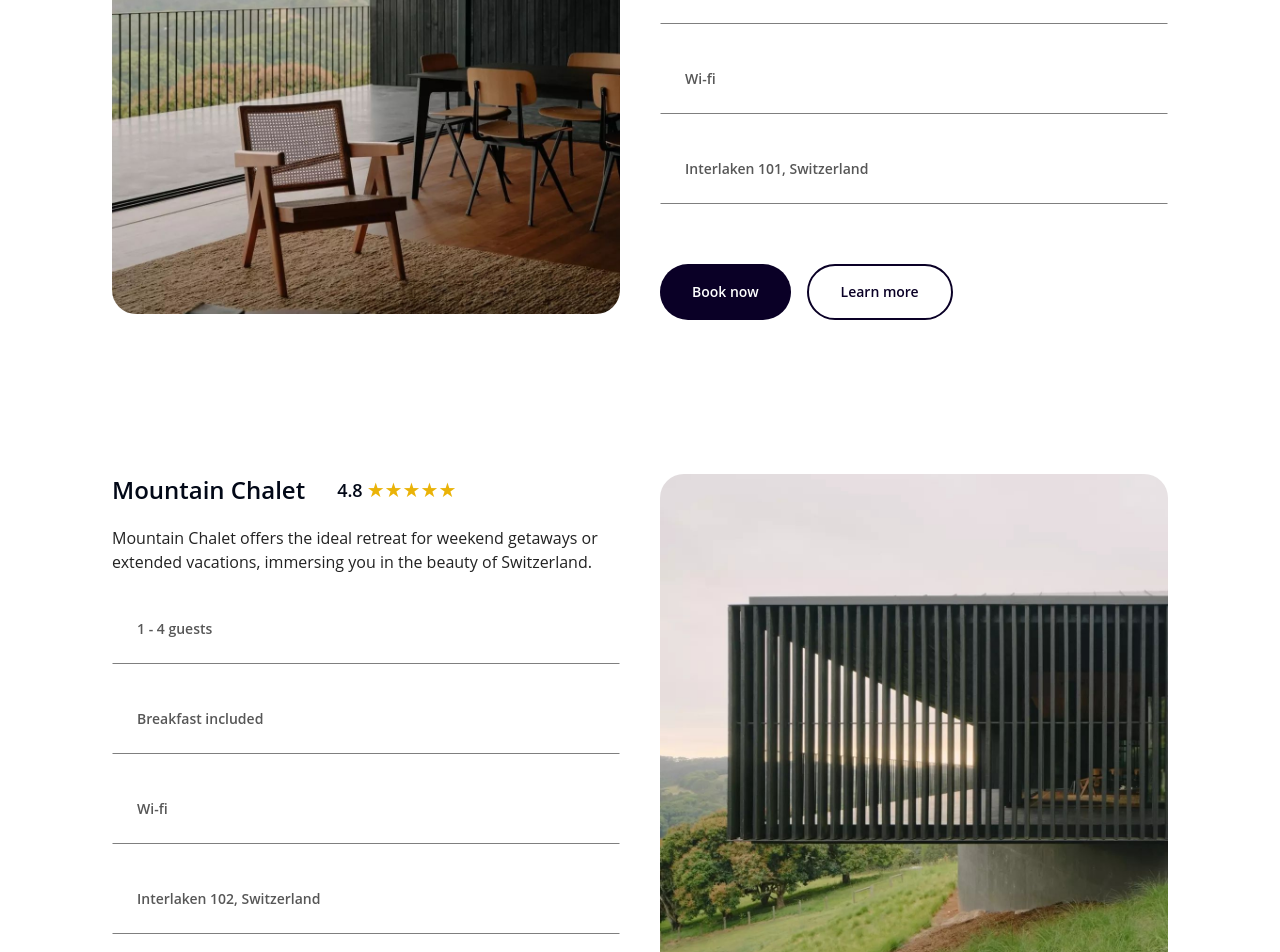
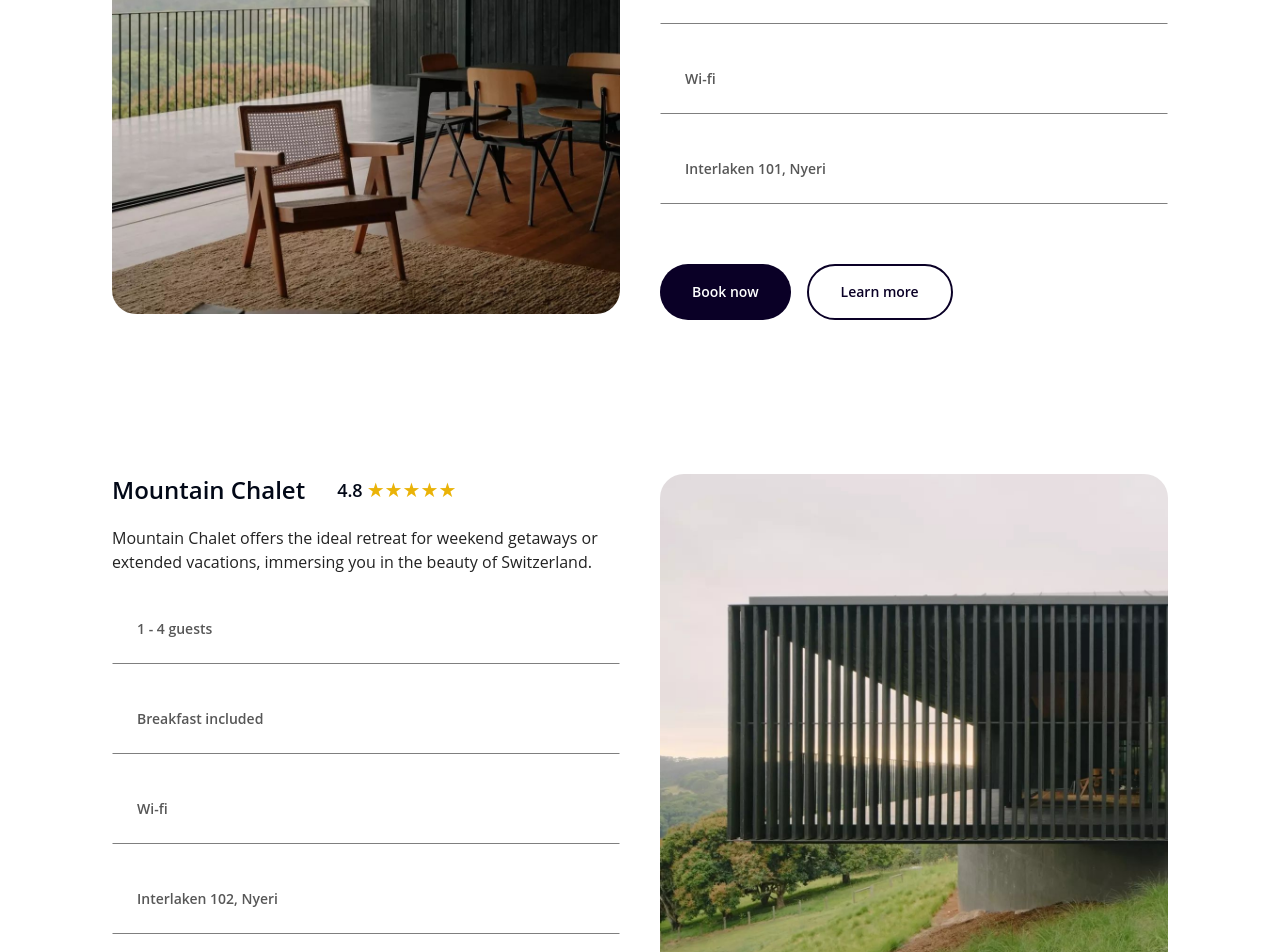
Before and after one commit to hendrckks/bnb, a React app: page / in a window 1280 px wide. Shown: the part 1480-2432 px from the top of the page. Built offline with nearby package versions, Linux system fonts and the light colour scheme; no server answers; the HTML template or start-up script is replaced by a standard one.

Commit message:
featured locations copy edit

```diff
--- a/src/components/home sections/FeaturedLocations.tsx
+++ b/src/components/home sections/FeaturedLocations.tsx
@@ -40,7 +40,7 @@ const FeaturedLocations = () => {
             Wi-fi
           </div>
           <div className="border border-b-black/50 border-transparent text-[#575757] font-semibold p-4 md:p-6 text-sm">
-            Interlaken 101, Switzerland
+            Interlaken 101, Nyeri
           </div>
           <div className="flex flex-col sm:flex-row gap-3 sm:gap-4 mt-6 md:mt-10">
             <button className="w-full sm:w-auto bg-[#0a0026] py-3 md:py-4 px-6 md:px-8 rounded-full text-white font-semibold text-sm">
@@ -90,7 +90,7 @@ const FeaturedLocations = () => {
             Wi-fi
           </div>
           <div className="border border-b-black/50 border-transparent text-[#575757] font-semibold p-4 md:p-6 text-sm">
-            Interlaken 102, Switzerland
+            Interlaken 102, Nyeri
           </div>
           <div className="flex flex-col sm:flex-row gap-3 sm:gap-4 mt-6 md:mt-10">
             <button className="w-full sm:w-auto bg-[#0a0026] py-3 md:py-4 px-6 md:px-8 rounded-full text-white font-semibold text-sm">
```
